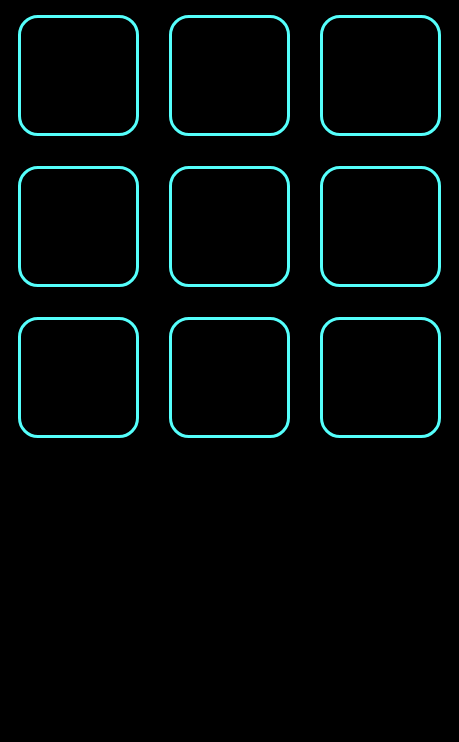
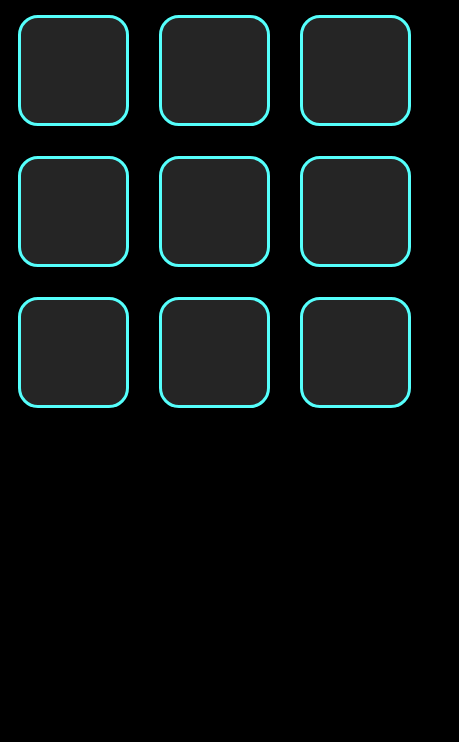
Before and after one commit to User17job/Medium--tictacToe, a website: page index.html in a window 390 px wide. Shown: the part 102-844 px from the top of the page, 459 px wide, since content can reach past the window. Drawn offline with Linux system fonts and the light colour scheme.

Commit message:
commit
i add a media query for the boxes

```diff
--- a/public/css/style.css
+++ b/public/css/style.css
@@ -88,3 +88,11 @@ body{
     box-shadow: none;
     transform: translate(3px, 3px);
 }
+
+@media  screen and (width <= 600px) {
+.box{
+    background-color: #252525;
+    width: 105px;
+    height: 105px;
+}
+}
```
